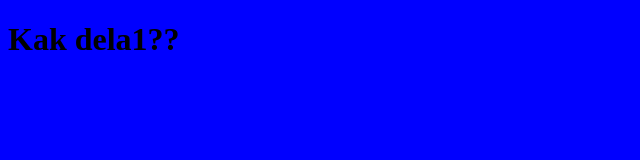
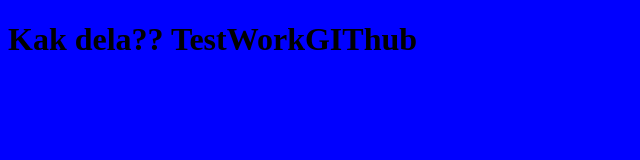
Before and after one commit to Cerb3rus0/ProjectWEB, a plain HTML site: page index.html in a window 1280 px wide. Shown: the whole page, without its empty margins (0-640 px from the left). Drawn offline with Linux system fonts and the light colour scheme.

Commit message:
Проверка комита на гитхаб

```diff
--- a/index.html
+++ b/index.html
@@ -10,7 +10,8 @@
 </head>
 <body>
     <h1>
-        Kak dela1??
+        Kak dela??
+        TestWorkGIThub
     </h1>
 </body>
 </html>
```
